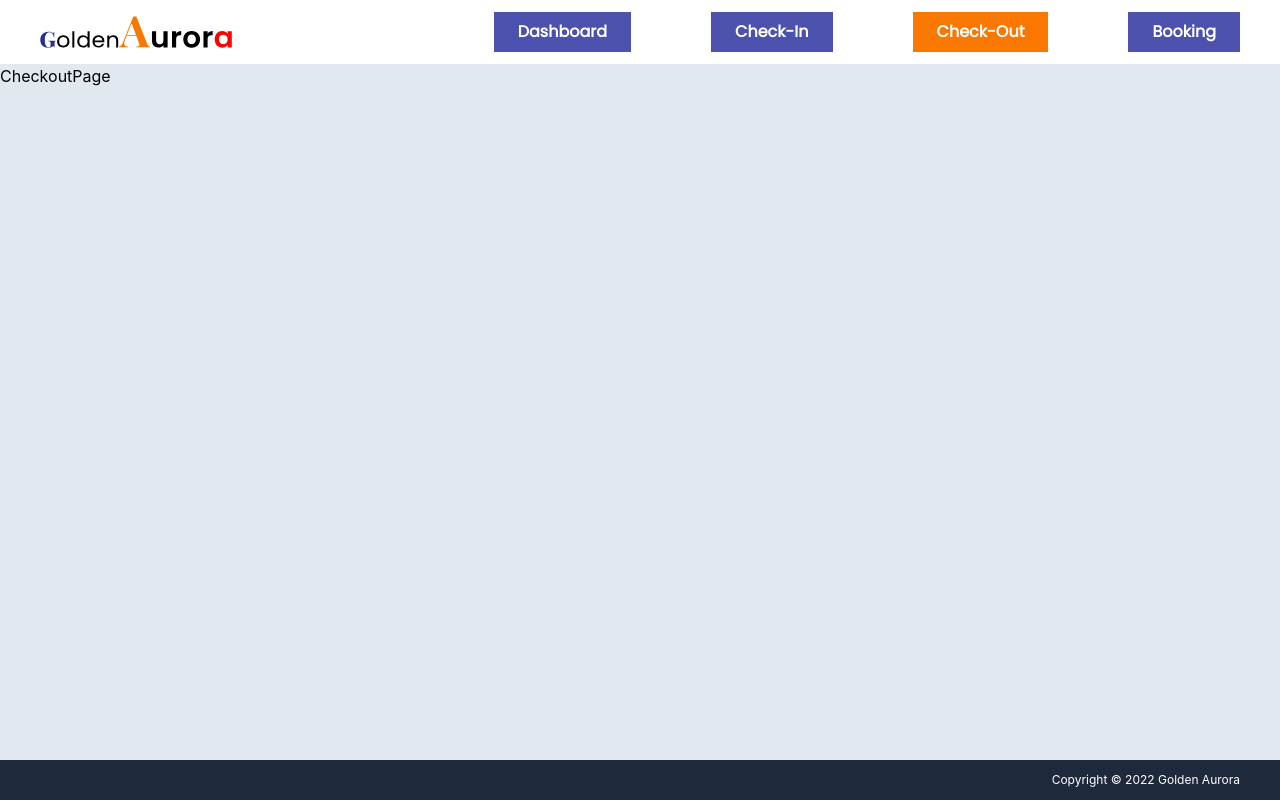
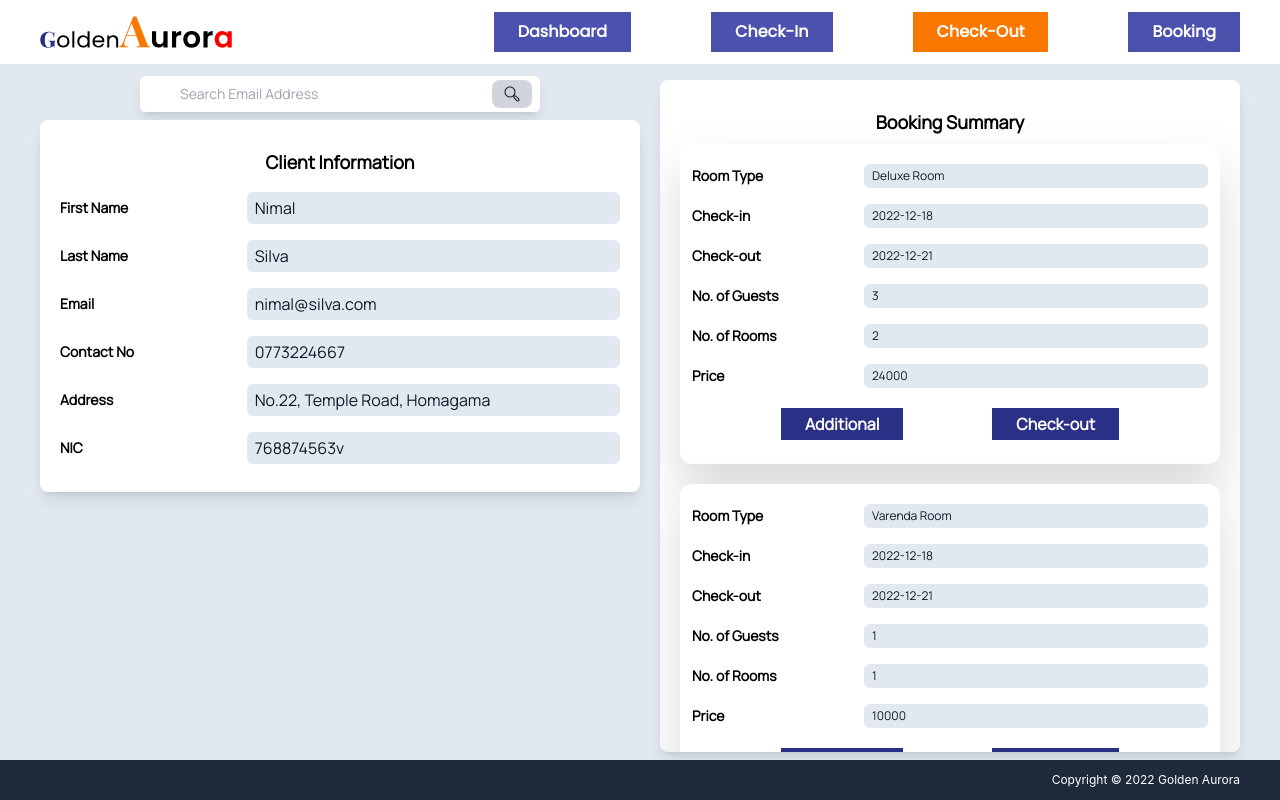
Before and after one commit to kavishkamk/hotel-reservation-alpha, a React (Create React App) app in the folder frontdesk/: page /checkout in a window 1280 px wide. Built offline with nearby package versions, Linux system fonts and the light colour scheme.

Commit message:
add check-out

```diff
--- a/frontdesk/src/components/shared/SummaryContainer.js
+++ b/frontdesk/src/components/shared/SummaryContainer.js
@@ -5,10 +5,18 @@ import Input from "../dashboard/InputField";
 const SummaryContainer = (props) => {
 	const paidHandler = () => {
 		console.log("should print")
+		// sessionStorage.setItem(
+		// 	"loginStatus", true
+		// );
+		window.open("/print", "_blank", 'height=full')
 		// window.print();
 	};
 
+	const additionalHandler = ()=> {}
+
 	const checkinHandler = () => {};
+
+	const checkoutHandler = () => {};
 
 	return (
 		<div className="bg-white drop-shadow-2xl rounded-xl p-3 text-xs">
@@ -49,17 +57,21 @@ const SummaryContainer = (props) => {
 				value={props.item.price}
 			/>
 
+			{!props.checkout && (
 				<div className="flex flex-row items-center justify-evenly my-3">
-				<Link
+					{/* <Link
 						to="/print"
-					state={{data: props.item}}
+						// state={{data: props.item}}
 						target="_blank"
 						rel="noopener noreferrer"
+					> */}
+						<button
+							onClick={paidHandler}
+							className="bg-textBlue text-white font-bold text-base px-6 py-1"
 						>
-					<button onClick={paidHandler} className="bg-textBlue text-white font-bold text-base px-6 py-1">
 							Paid
 						</button>
-				</Link>
+					{/* </Link> */}
 					<button
 						onClick={checkinHandler}
 						className="bg-textBlue text-white font-bold text-base px-6 py-1"
@@ -67,6 +79,24 @@ const SummaryContainer = (props) => {
 						Check-in
 					</button>
 				</div>
+			)}
+
+			{props.checkout && (
+				<div className="flex flex-row items-center justify-evenly my-3">
+					<button
+						onClick={additionalHandler}
+						className="bg-textBlue text-white font-bold text-base px-6 py-1"
+					>
+						Additional
+					</button>
+					<button
+						onClick={checkoutHandler}
+						className="bg-textBlue text-white font-bold text-base px-6 py-1"
+					>
+						Check-out
+					</button>
+				</div>
+			)}
 		</div>
 	);
 };
--- a/frontdesk/src/containers/dashboard/ReservationForm.js
+++ b/frontdesk/src/containers/dashboard/ReservationForm.js
@@ -4,8 +4,8 @@ import SelectRoomAvailability from "../../components/dashboard/SelectRoomAvailab
 const ReservationForm = () => {
 	const [formData, setFormData] = useState();
 	const [selectedRooms, setSelectedRooms] = useState([]);
-	const [selectedRestaurents, setSelectedRestaurents] =
-		useState([]);
+	// const [selectedRestaurents, setSelectedRestaurents] =
+	// 	useState([]);
 	const [totalAmount, setTotalAmount] = useState(0);
 
 	useEffect(() => {
@@ -30,20 +30,20 @@ const ReservationForm = () => {
 		},
 	];
 
-	const availableRestaurents = [
-		{
-			id: 1,
-			name: "Restaurant 1",
-		},
-		{
-			id: 2,
-			name: "Restaurant 2",
-		},
-		{
-			id: 3,
-			name: "Restaurant 3",
-		},
-	];
+	// const availableRestaurents = [
+	// 	{
+	// 		id: 1,
+	// 		name: "Restaurant 1",
+	// 	},
+	// 	{
+	// 		id: 2,
+	// 		name: "Restaurant 2",
+	// 	},
+	// 	{
+	// 		id: 3,
+	// 		name: "Restaurant 3",
+	// 	},
+	// ];
 
 	const roomCheckHandler = (event, id, room) => {
 		const status = event.target.checked;
@@ -60,26 +60,26 @@ const ReservationForm = () => {
 		}
 	};
 
-	const restaurentCheckHandler = (
-		event,
-		name,
-		restaurent
-	) => {
-		const status = event.target.checked;
+	// const restaurentCheckHandler = (
+	// 	event,
+	// 	name,
+	// 	restaurent
+	// ) => {
+	// 	const status = event.target.checked;
 
-		if (status === true) {
-			setSelectedRestaurents([
-				...selectedRestaurents,
-				restaurent,
-			]);
-		} else {
-			setSelectedRestaurents((current) =>
-				current.filter(
-					(restaurent) => restaurent.name !== name
-				)
-			);
-		}
-	};
+	// 	if (status === true) {
+	// 		setSelectedRestaurents([
+	// 			...selectedRestaurents,
+	// 			restaurent,
+	// 		]);
+	// 	} else {
+	// 		setSelectedRestaurents((current) =>
+	// 			current.filter(
+	// 				(restaurent) => restaurent.name !== name
+	// 			)
+	// 		);
+	// 	}
+	// };
 
 	return (
 		<div className="w-full p-5 bg-white rounded-lg shadow-lg max-h-[calc(100vh-10rem)] overflow-y-auto">
--- a/frontdesk/src/containers/shared/BookingSummary.js
+++ b/frontdesk/src/containers/shared/BookingSummary.js
@@ -10,7 +10,7 @@ const BookingSummary = (props) => {
 
 			<div className="flex flex-col gap-y-5">
 				{props.reservations.map((order) => (
-					<SummaryContainer item={order} />
+					<SummaryContainer item={order} checkout={props.checkout} />
 				))}
 			</div>
 		</div>
--- a/frontdesk/src/pages/CheckoutPage.js
+++ b/frontdesk/src/pages/CheckoutPage.js
@@ -1,14 +1,68 @@
-import React, {useContext} from 'react'
+import React, {useContext, useState} from 'react'
 import PageContainer from "../components/page/PageContainer";
 import { DefaultContext } from "../context/DefaultContext";
+import SearchEmail from "../containers/shared/SearchEmail";
+import ClientRegistration from "../containers/dashboard/ClientRegistration";
+import BookingSummary from "../containers/shared/BookingSummary";
 
 const CheckoutPage = () => {
 	const { path, setPath_func } = useContext(DefaultContext);
 	setPath_func();
 
+	const [email, setEmail] = useState();
+	const [clientData, setClientData] = useState({
+		"First Name": "Nimal",
+		"Last Name": "Silva",
+		Email: "nimal@silva.com",
+		"Contact No": "0773224667",
+		Address: "No.22, Temple Road, Homagama",
+		NIC: "768874563v",
+	});
+
+	const [reservations, setReservations] = useState([
+		{
+			id: 1,
+			room: "Deluxe Room",
+			checkin: "2022-12-18",
+			checkout: "2022-12-21",
+			guests: 3,
+			roomCount: 2,
+			price: 24000,
+		},
+		{
+			id: 2,
+			room: "Varenda Room",
+			checkin: "2022-12-18",
+			checkout: "2022-12-21",
+			guests: 1,
+			roomCount: 1,
+			price: 10000,
+		},
+	]);
+
+	const searchHandler = (input) => {
+		console.log(input);
+		setEmail(input);
+	};
+
 	return (
-		<PageContainer>CheckoutPage</PageContainer>
-	)
+		<PageContainer>
+			<div className="flex flex-row w-full items-start pt-2 font-manrope">
+				<div className="w-1/2 pl-10">
+					<SearchEmail onClick={searchHandler} />
+					<ClientRegistration
+						email={email}
+						clientData={clientData}
+						topic="Client Information"
+					/>
+				</div>
+
+				<div className="w-1/2 pl-5 pr-10">
+					<BookingSummary reservations={reservations} checkout={true} />
+				</div>
+			</div>
+		</PageContainer>
+	);
 }
 
 export default CheckoutPage
--- a/frontdesk/src/pages/PrintPage.js
+++ b/frontdesk/src/pages/PrintPage.js
@@ -1,10 +1,13 @@
-import React from 'react'
-import {useLocation} from "react-router-dom"
+import React, {useState} from 'react'
+// import {useLocation} from "react-router-dom"
 import LogoImage from "../assets/logo.svg"
 
 const PrintPage = (props) => {
-	const location = useLocation();
-	// console.log(location.state.data)
+	const [printStatus, setPrintStatus] = useState(false)
+
+	// const tokenString = sessionStorage.getItem("loginStatus");
+	// const loginStatus = JSON.parse(tokenString);
+	// console.log(loginStatus)
 
 	const today = new Date().toLocaleString();
 	// 12/14/2022, 11:01:47 AM
@@ -28,7 +31,15 @@ const PrintPage = (props) => {
 		total: 120000
 	};
 
-	// window.print()
+	const printHandler = async ()=> {
+		await setPrintStatus(true)
+		await window.print()
+		await setPrintStatus(false)
+	}
+
+	const closeHandler = async ()=> {
+		window.close()
+	}
 
 	return (
 		<div className="max-w-2xl mx-auto p-4">
@@ -180,7 +191,7 @@ const PrintPage = (props) => {
 									<p>Nights</p>
 								</td>
 								<td className="p-2 text-right">
-									<p>{"x "+ reservationDetails.nights}</p>
+									<p>{"x " + reservationDetails.nights}</p>
 								</td>
 							</tr>
 
@@ -196,6 +207,23 @@ const PrintPage = (props) => {
 					</table>
 				</div>
 			</div>
+
+			{!printStatus && (
+				<div className="w-full flex items-center justify-between">
+					<button
+						onClick={closeHandler}
+						className="w-fit bg-red-600 text-white font-poppins font-bold px-10 py-2 mt-3"
+					>
+						Close
+					</button>
+					<button
+						onClick={printHandler}
+						className="w-fit bg-green-600 text-white font-poppins font-bold px-10 py-2 mt-3"
+					>
+						Print
+					</button>
+				</div>
+			)}
 		</div>
 	);
 }
```
Lines whose indentation alone changed are shown as unchanged.
